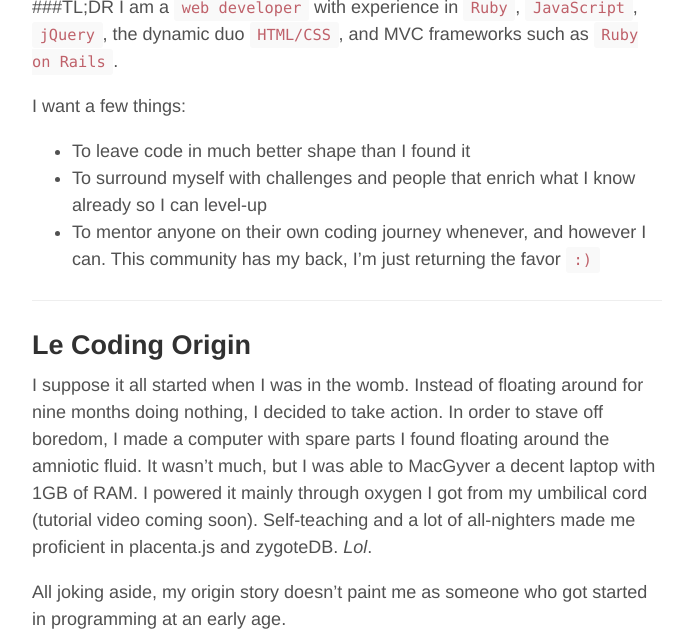
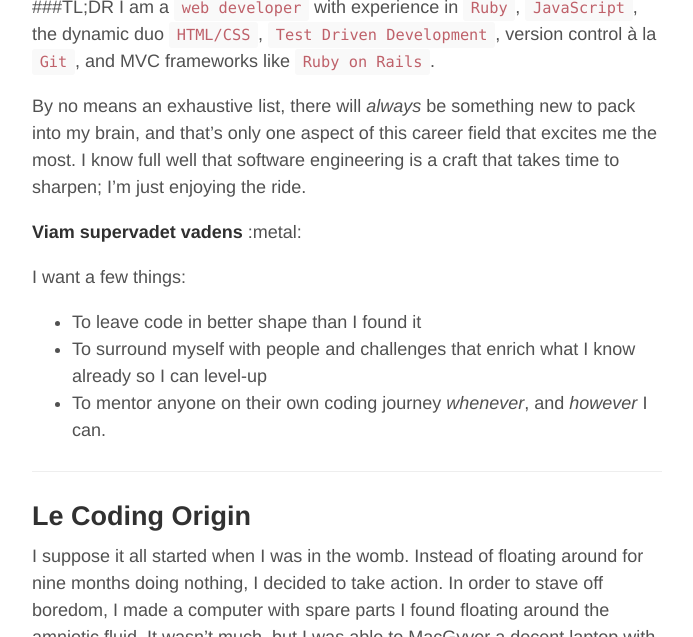
Before and after one commit to sirmatt/sirmatt.github.io, a Jekyll site: the page built from about.md, in a window 1280 px wide and 900 px high, scrolled down 305 px, cut to the strip 263-900 px from the top of the window. Shown: the whole strip, without its empty margins (293-986 px from the left). Built offline with Jekyll 4.4.1, drawn with Linux system fonts in a browser that asks for light colours.

Commit message:
Do some edit work

```diff
--- a/about.md
+++ b/about.md
@@ -5,17 +5,21 @@
 
 *What's up, my name is at the top of the page in case you're wondering. Below you'll find my handsome mugshot and a bit of my coding origin story.*
 
-![It's ya boy!](http://i.imgur.com/OFdZrsh.jpg)
+![It's ya boy!](http://i.imgur.com/at0lMiq.jpg)
 
 ###TL;DR
-I am a <code>web developer</code> with experience in <code>Ruby</code>, <code>JavaScript</code>, <code>jQuery</code>, the dynamic duo <code>HTML/CSS</code>, and MVC frameworks such as <code>Ruby on Rails</code>.
+I am a <code>web developer</code> with experience in <code>Ruby</code>, <code>JavaScript</code>, the dynamic duo <code>HTML/CSS</code>, <code>Test Driven Development</code>, version control à la <code>Git</code>, and MVC frameworks like <code>Ruby on Rails</code>.
+
+By no means an exhaustive list, there will <em>always</em> be something new to pack into my brain, and that's only one aspect of this career field that excites me the most. I know full well that software engineering is a craft that takes time to sharpen; I'm just enjoying the ride.
+
+**Viam supervadet vadens** :metal:
 <br>
 
 I want a few things:
 
-- To leave code in much better shape than I found it
-- To surround myself with challenges and people that enrich what I know already so I can level-up
-- To mentor anyone on their own coding journey whenever, and however I can. This community has my back, I'm just returning the favor <code>:)</code>
+- To leave code in better shape than I found it
+- To surround myself with people and challenges that enrich what I know already so I can level-up
+- To mentor anyone on their own coding journey *whenever*, and *however* I can.
 <br>
 
 ***
```
